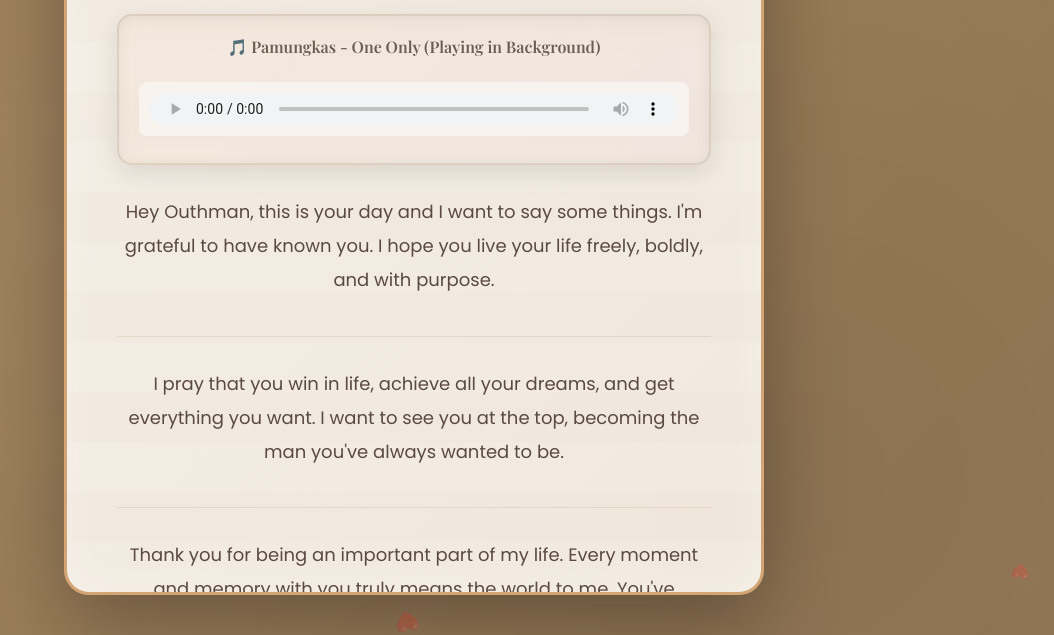
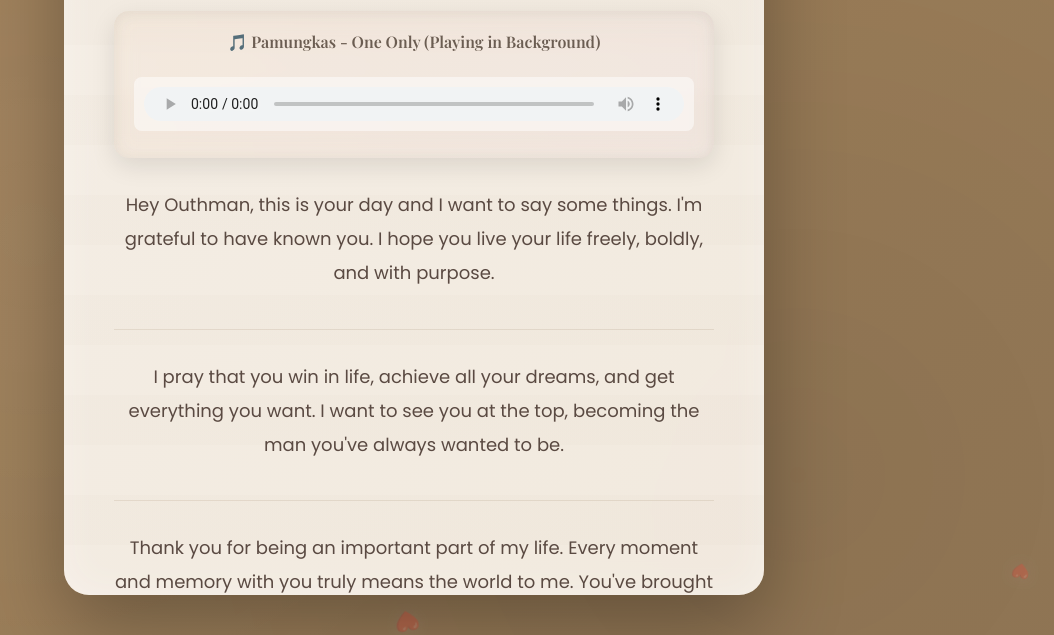
Before and after one commit to prasistamaolana2000-oss/outhman-birthday-xoxo-, a plain HTML site: page index.html in a window 1280 px wide. Shown: the part 165-800 px from the top of the page, without its empty margins (226-1280 px from the left). Drawn offline with nearby package versions, Linux system fonts and the light colour scheme.

Commit message:
Remove border styling - smooth background only

```diff
--- a/index.html
+++ b/index.html
@@ -73,7 +73,7 @@ body::before{
     padding:50px;
     text-align:center;
     box-shadow:0 30px 80px rgba(0,0,0,.3), inset 0 0 40px rgba(255,255,255,.3);
-    border:3px solid #d4a574;
+    border:none;
     overflow-y:scroll;
     overflow-x:hidden;
     animation:fadeIn 1.5s ease;
@@ -189,7 +189,7 @@ p{
     padding:20px;
     background:linear-gradient(135deg,rgba(212,165,116,.1),rgba(196,160,168,.1));
     border-radius:15px;
-    border:2px solid rgba(139,115,85,.2);
+    border:none;
     box-shadow:inset 0 2px 15px rgba(0,0,0,.05), 0 8px 25px rgba(0,0,0,.1);
     position:relative;
     z-index:3;
@@ -209,6 +209,7 @@ p{
     padding:10px;
     background:rgba(255,255,255,.5);
     border-radius:8px;
+    border:none;
 }
 
 .signature{
```
